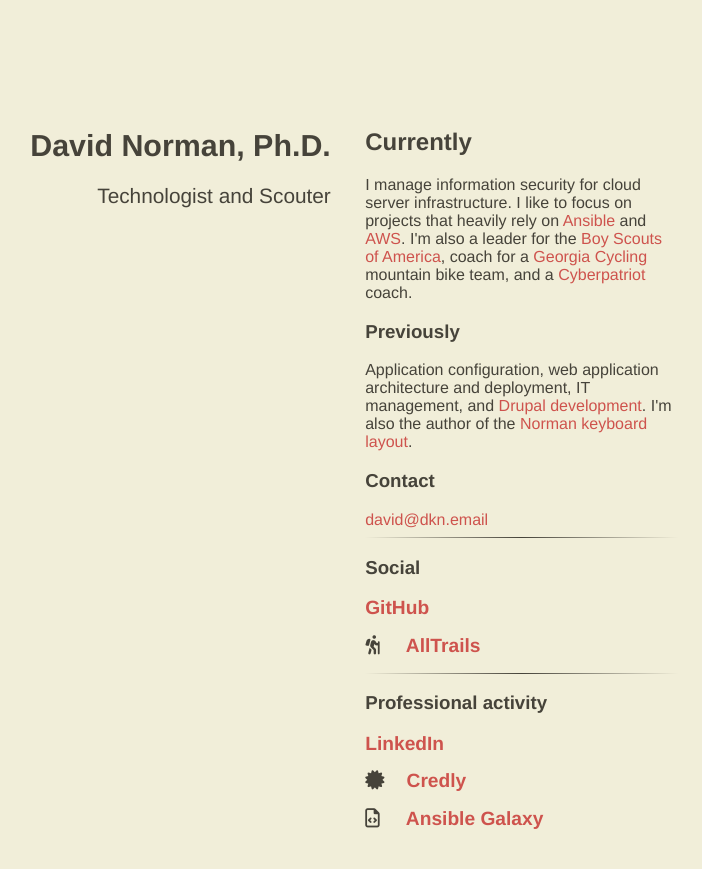
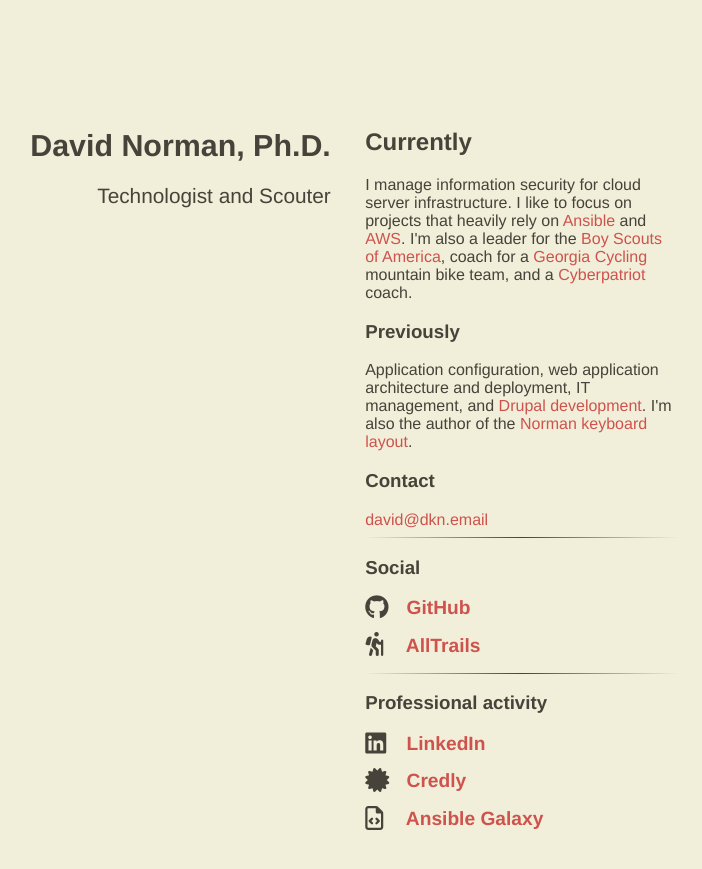
Before and after one commit to deekayen/dkn.github.io, a Jekyll site: the page built from index.html, in a window 1280 px wide. Shown: the top 869 px of the page, without its empty margins (302-1004 px from the left). Built offline with Jekyll 4.4.1, drawn with Linux system fonts in a browser that asks for light colours; nearby versions of some CDN libraries.

Commit message:
Upgrade old icons to v6.

```diff
--- a/_includes/content.html
+++ b/_includes/content.html
@@ -17,11 +17,11 @@
 
 <ul class="fa-ul main-list">
   <li class="main-list-item">
-    <span class="fa-github main-list-item-icon"></span>
+    <span class="fa-brands fa-github fa-lg main-list-item-icon"></span>
     <a href="https://github.com/deekayen">GitHub</a>
   </li>
   <li class="main-list-item">
-    <span class="fa-solid fa-person-hiking main-list-item-icon"></span>
+    <span class="fa-solid fa-person-hiking fa-lg main-list-item-icon"></span>
     <a href="https://www.alltrails.com/members/david-norman-23">AllTrails</a>
   </li>
 </ul>
@@ -32,15 +32,15 @@
 
 <ul class="fa-ul main-list">
   <li class="main-list-item">
-    <span class="fa-linkedin main-list-item-icon"></span>
+    <span class="fa-brands fa-linkedin fa-lg main-list-item-icon"></span>
     <a href="https://www.linkedin.com/in/deekayen/">LinkedIn</a>
   </li>
   <li class="main-list-item">
-    <span class="fa-solid fa-certificate main-list-item-icon"></span>
+    <span class="fa-solid fa-certificate fa-lg main-list-item-icon"></span>
     <a href="https://www.credly.com/users/deekayen">Credly</a>
   </li>
   <li class="main-list-item">
-    <span class="fa-regular fa-file-code main-list-item-icon"></span>
+    <span class="fa-regular fa-file-code fa-lg main-list-item-icon"></span>
     <a href="https://galaxy.ansible.com/deekayen">Ansible Galaxy</a>
   </li>
 </ul>
```
